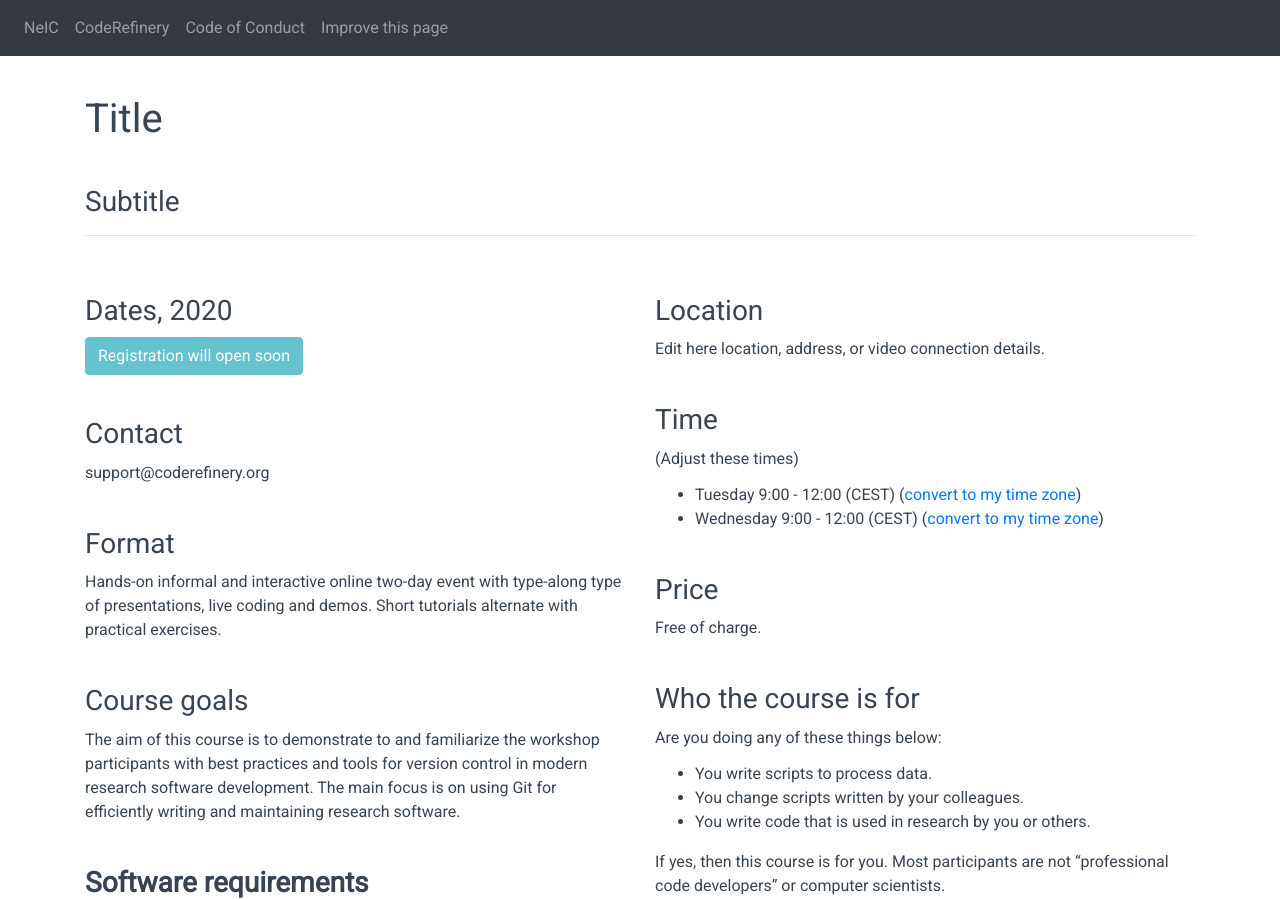
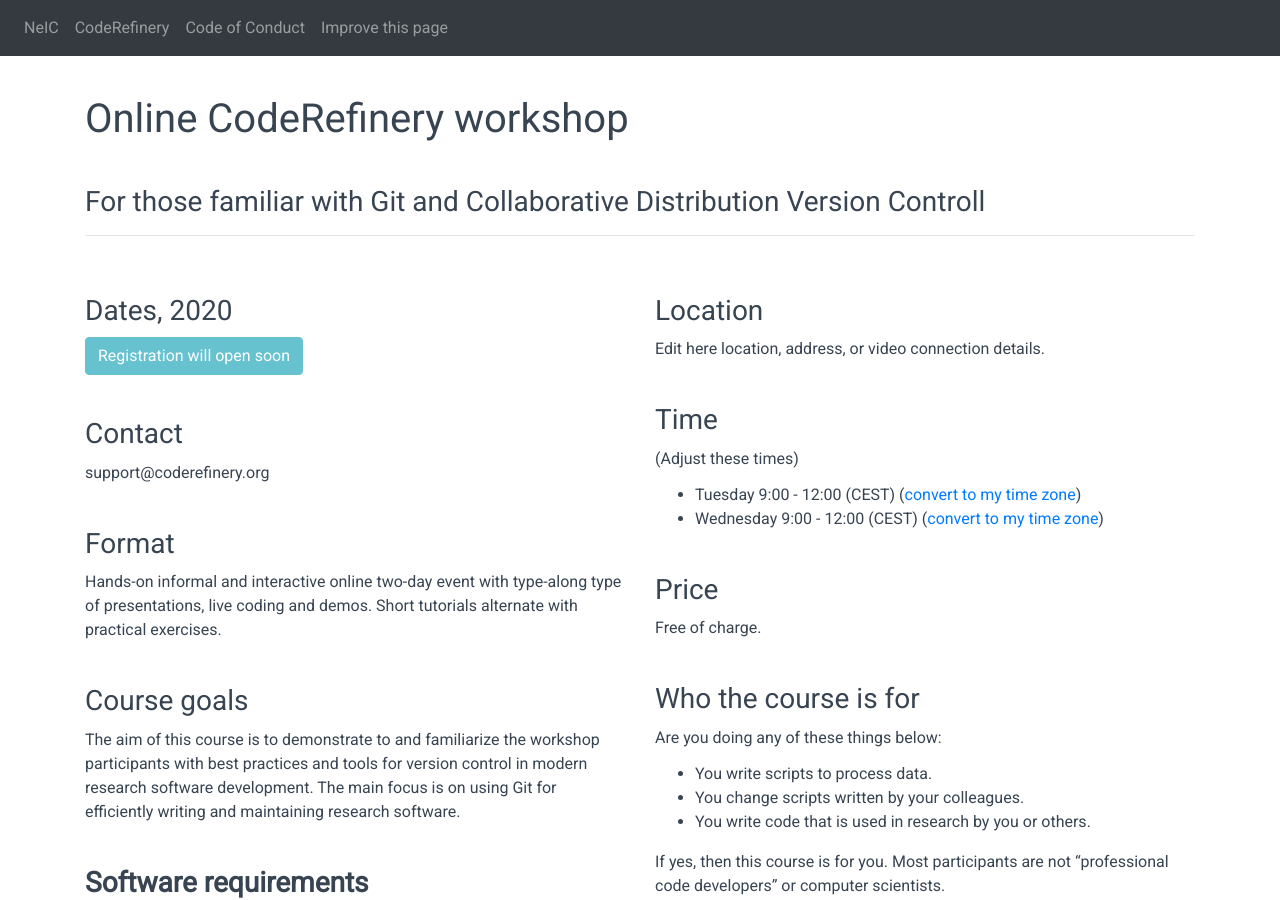
Before and after one commit to coderefinery/2020-05-18-online, a Jekyll site: the page built from index.md, in a window 1280 px wide and 900 px high. Built offline with Jekyll 4.4.1, drawn with Linux system fonts in a browser that asks for light colours; comment, search, counter and statistics services are not loaded.

Commit message:
Changed title and subtitle

```diff
--- a/title.md
+++ b/title.md
@@ -1,5 +1,5 @@
-# Title
+# Online CodeRefinery workshop
 
-### Subtitle
+### For those familiar with Git and Collaborative Distribution Version Controll
 
 ---
```
